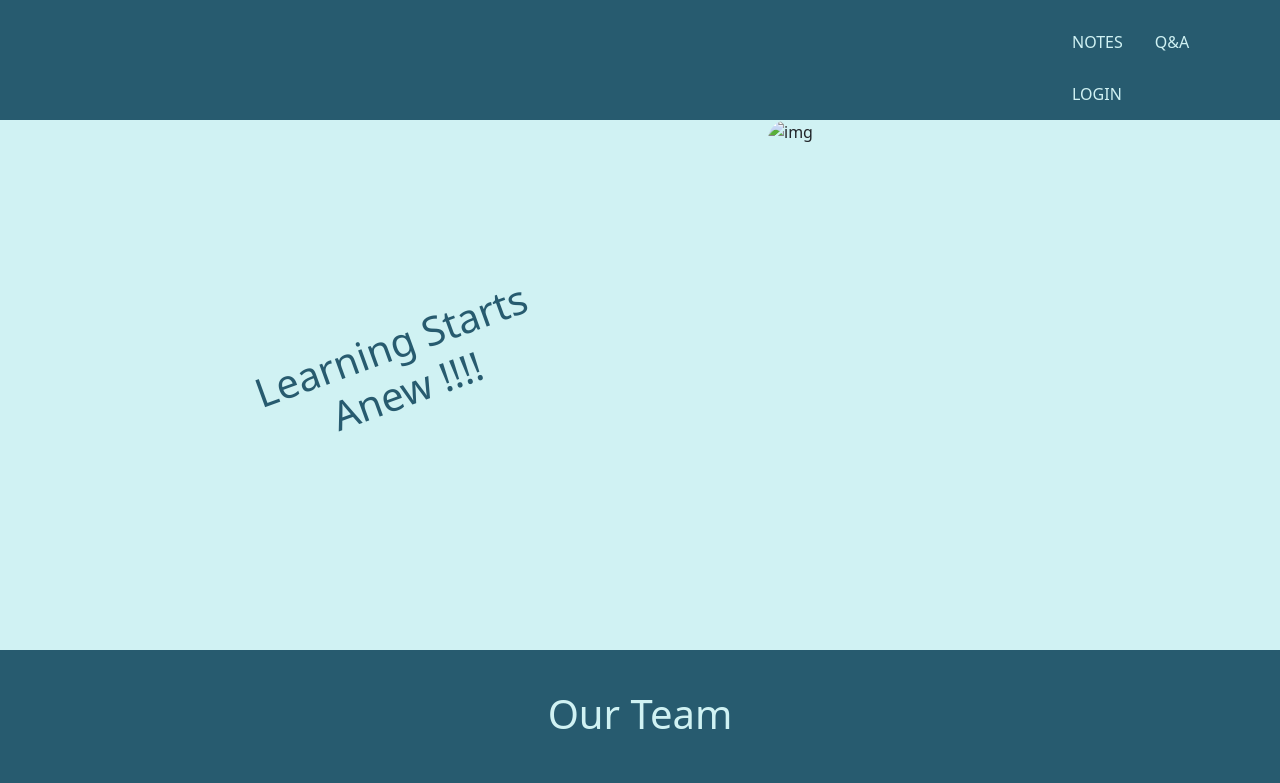
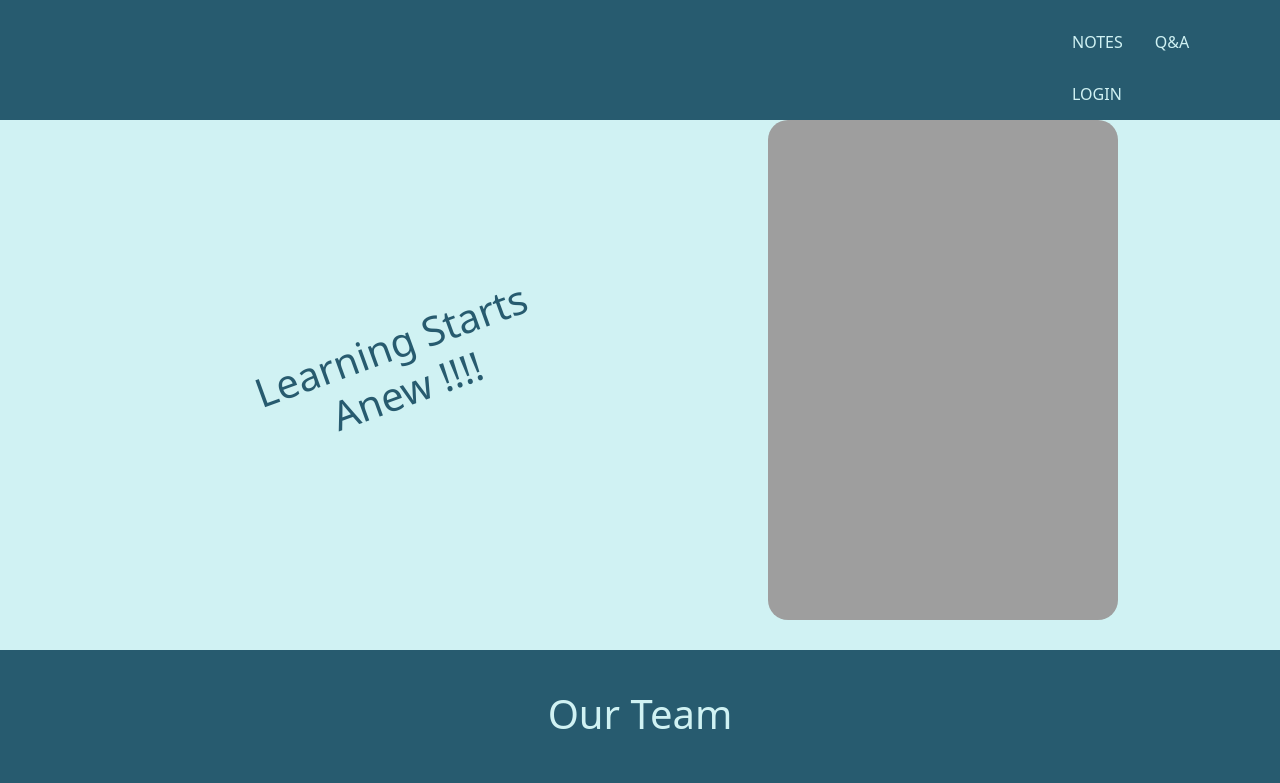
Before and after one commit to 000Andre000/Learning_hub, a website: page Index.html in a window 1280 px wide. Shown: the top 783 px of the page. Drawn offline with nearby package versions, Linux system fonts and the light colour scheme; the site is published under a folder, as on GitHub Pages, so addresses that start at the root find nothing.

Commit message:
Update Index.html

```diff
--- a/Index.html
+++ b/Index.html
@@ -22,7 +22,7 @@
 </nav>
 <div class="quote">
     <h1 id="line">Learning Starts <br> Anew !!!!</h1>
-    <img class="pic" src="/img/img1.png" alt="img">
+    <img class="pic" src="public/img/img1.png" alt="img">
 </div>
 </div>
 <div class="about">
```
